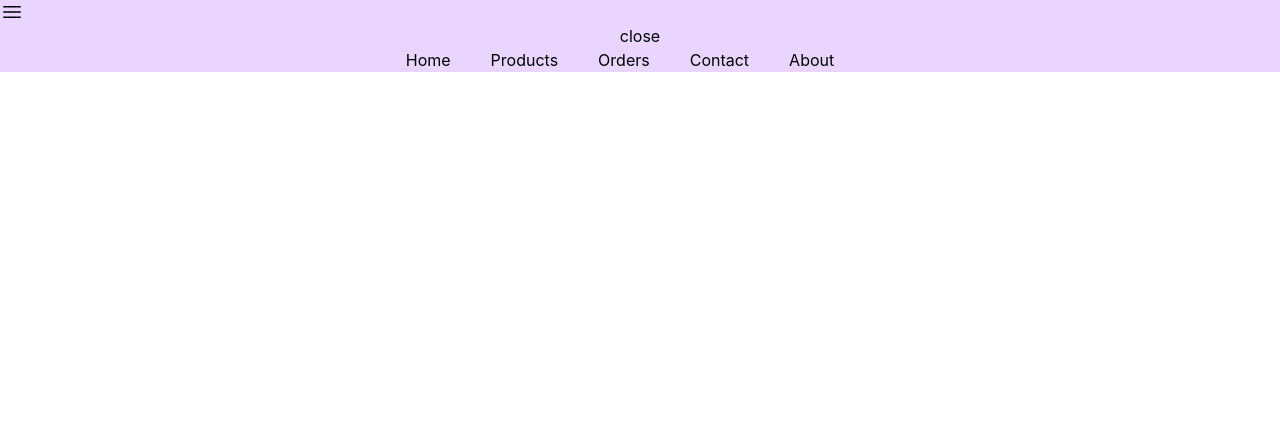
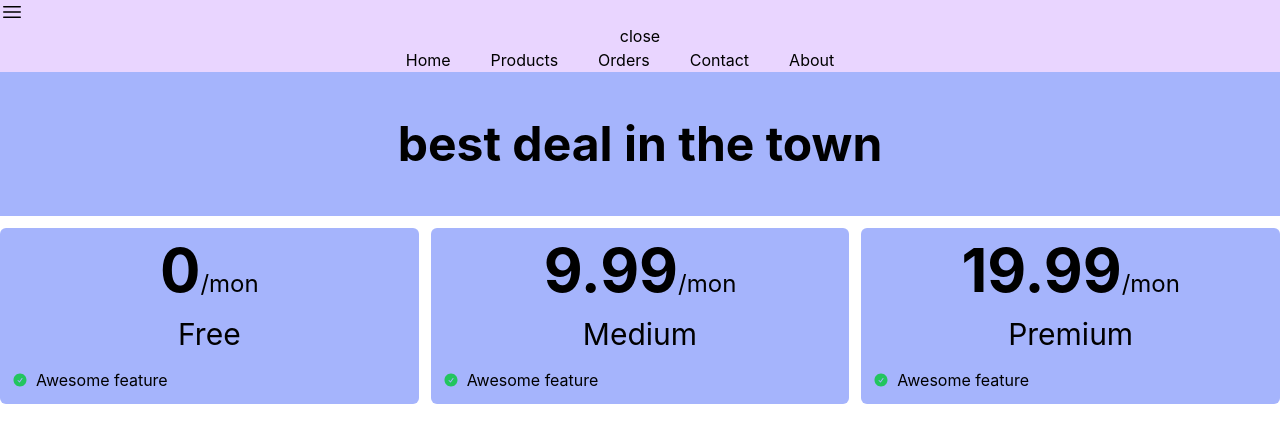
Before and after one commit to capnemo20/price-club, a React (Create React App) app: page / in a window 1280 px wide. Shown: the top 442 px of the page. Built offline with nearby package versions, Linux system fonts and the light colour scheme.

Commit message:
51-6 Simple Pricing Option using React and Tailwind

```diff
--- a/src/App.js
+++ b/src/App.js
@@ -1,10 +1,12 @@
 import "./App.css";
 import NavBar from "./components/NavBar/NavBar";
+import Pricing from "./components/Pricing/Pricing";
 
 function App() {
   return (
     <div className="App">
       <NavBar></NavBar>
+      <Pricing></Pricing>
     </div>
   );
 }
--- /dev/null
+++ b/src/components/PriceOption/PriceOption.js
@@ -0,0 +1,21 @@
+import React from "react";
+import "./PriceOption.css";
+import { CheckCircleIcon } from "@heroicons/react/24/solid";
+
+const PriceOption = ({ option }) => {
+  return (
+    <div className="bg-indigo-300 mt-3 rounded-md p-3">
+      <h2>
+        <span className="text-6xl font-bold">{option.price}</span>
+        <span className="text-2xl text-grey-200">/mon</span>
+      </h2>
+      <p className="text-3xl my-4">{option.name}</p>
+      <div className="flex items-center">
+        <CheckCircleIcon className="h-4 w-4 text-green-500" />
+        <p className="ml-2">Awesome feature</p>
+      </div>
+    </div>
+  );
+};
+
+export default PriceOption;
--- /dev/null
+++ b/src/components/Pricing/Pricing.js
@@ -0,0 +1,45 @@
+import React from "react";
+import "./Pricing.css";
+import PriceOption from "../PriceOption/PriceOption";
+
+const Pricing = () => {
+  const pricingOptions = [
+    {
+      id: 1,
+      name: "Free",
+      price: 0,
+      features: [
+        "awesome feature",
+        "extra feature",
+        "unnecessary feature",
+        "hudai feature",
+        "will never use feature",
+        "ajaira feature",
+      ],
+    },
+    {
+      id: 2,
+      name: "Medium",
+      price: 9.99,
+    },
+    {
+      id: 3,
+      name: "Premium",
+      price: 19.99,
+    },
+  ];
+  return (
+    <div>
+      <h2 className="text-5xl font-bold bg-indigo-300 p-12 ">
+        best deal in the town
+      </h2>
+      <div className="grid grid-cols-3 gap-3 ">
+        {pricingOptions.map((option) => (
+          <PriceOption key={option.id} option={option}></PriceOption>
+        ))}
+      </div>
+    </div>
+  );
+};
+
+export default Pricing;
```
Also changed, not shown: src/components/PriceOption/PriceOption.css (added), src/components/Pricing/Pricing.css (added).
